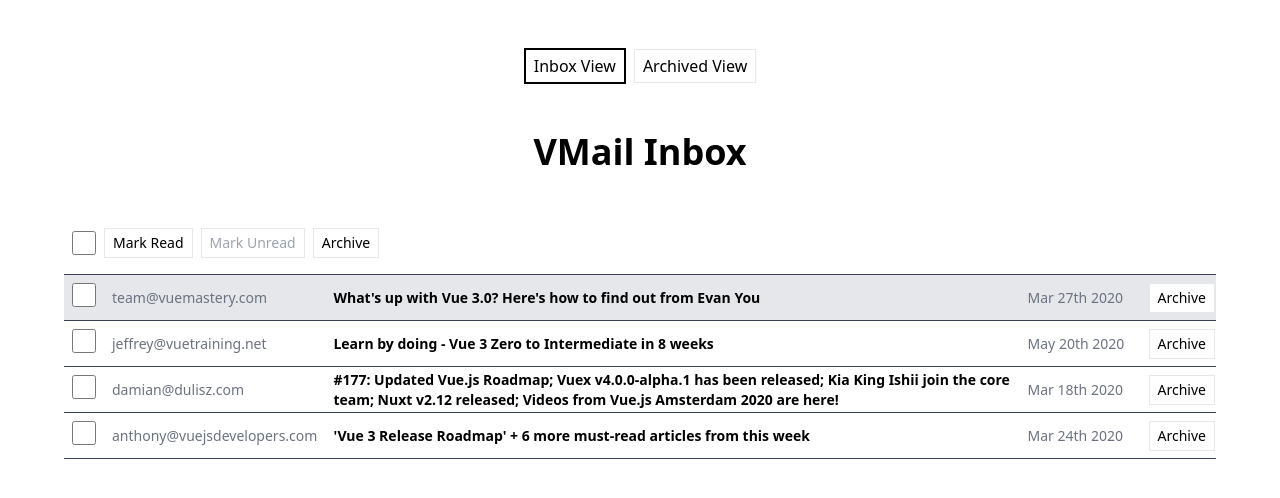
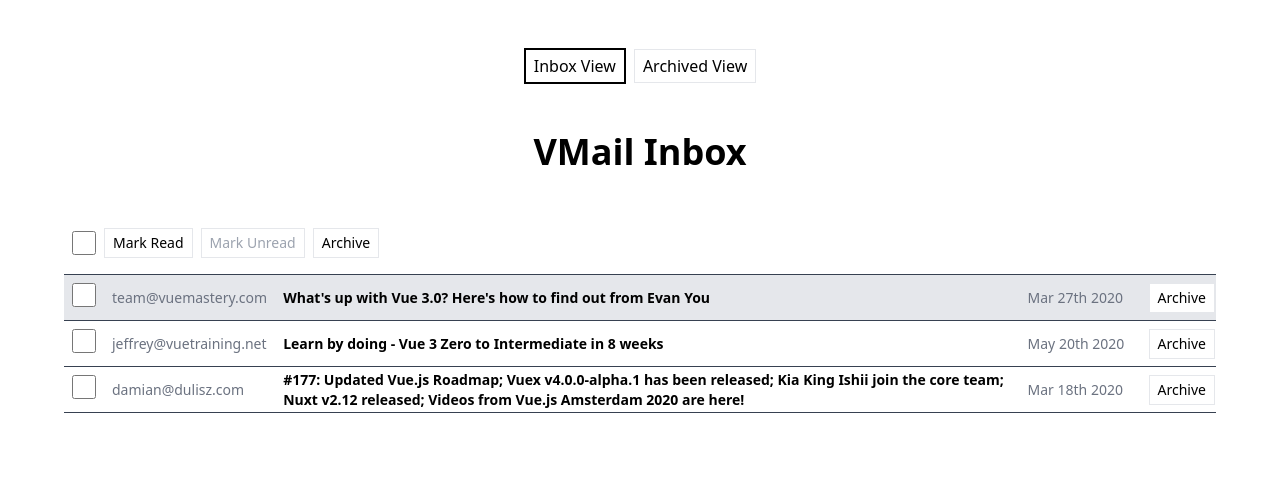
Before and after one commit to helloreniki/gmail-clone, a Vue app: page / in a window 1280 px wide. Shown: the top 498 px of the page. Built offline with nearby package versions, Linux system fonts and the light colour scheme.

Commit message:
sort by sentAt, filter by archived: computed

```diff
--- a/src/App.vue
+++ b/src/App.vue
@@ -16,7 +16,7 @@
         </div>
         <table class="text-sm cursor-pointer border-collapse">
             <tbody>
-                <tr v-for="email in emails"
+                <tr v-for="email in unarchivedEmails"
                     :key="email.id"
                     class="border-b border-t border-gray-700"
                     :class="{'bg-gray-200': email.read}"
@@ -28,7 +28,7 @@
                     <td class="text-gray-500 px-2">{{ email.from }}</td>
                     <td class="font-semibold px-2 text-sm">{{ email.subject }}</td>
                     <td class="text-gray-500 px-2 text-sm w-32">{{ format(new Date(email.sentAt), 'MMM do yyyy') }}</td>
-                    <td><PrimaryButton class="text-sm">Archive</PrimaryButton></td>
+                    <td><PrimaryButton @click="email.archived = true" class="text-sm">Archive</PrimaryButton></td>
                 </tr>
             </tbody>
         </table>
@@ -39,7 +39,7 @@
 <script setup>
 import PrimaryButton from './components/UI/PrimaryButton.vue';
 import { format } from 'date-fns'
-import { ref } from 'vue'
+import { ref, computed } from 'vue'
 
 
 const emails = ref([
@@ -81,4 +81,15 @@
     }
 ])
 
+
+const unarchivedEmails = computed(() => {
+    return emails.value.filter((email) => !email.archived)
+})
+
+const sortedEmails = computed(() => {
+    return emails.value.sort((e1, e2) => {e1.sentAt - e2.sentAt})
+})
+
+// console.log(unarchivedEmails)
+
 </script>
```
Lines whose indentation alone changed are shown as unchanged.
